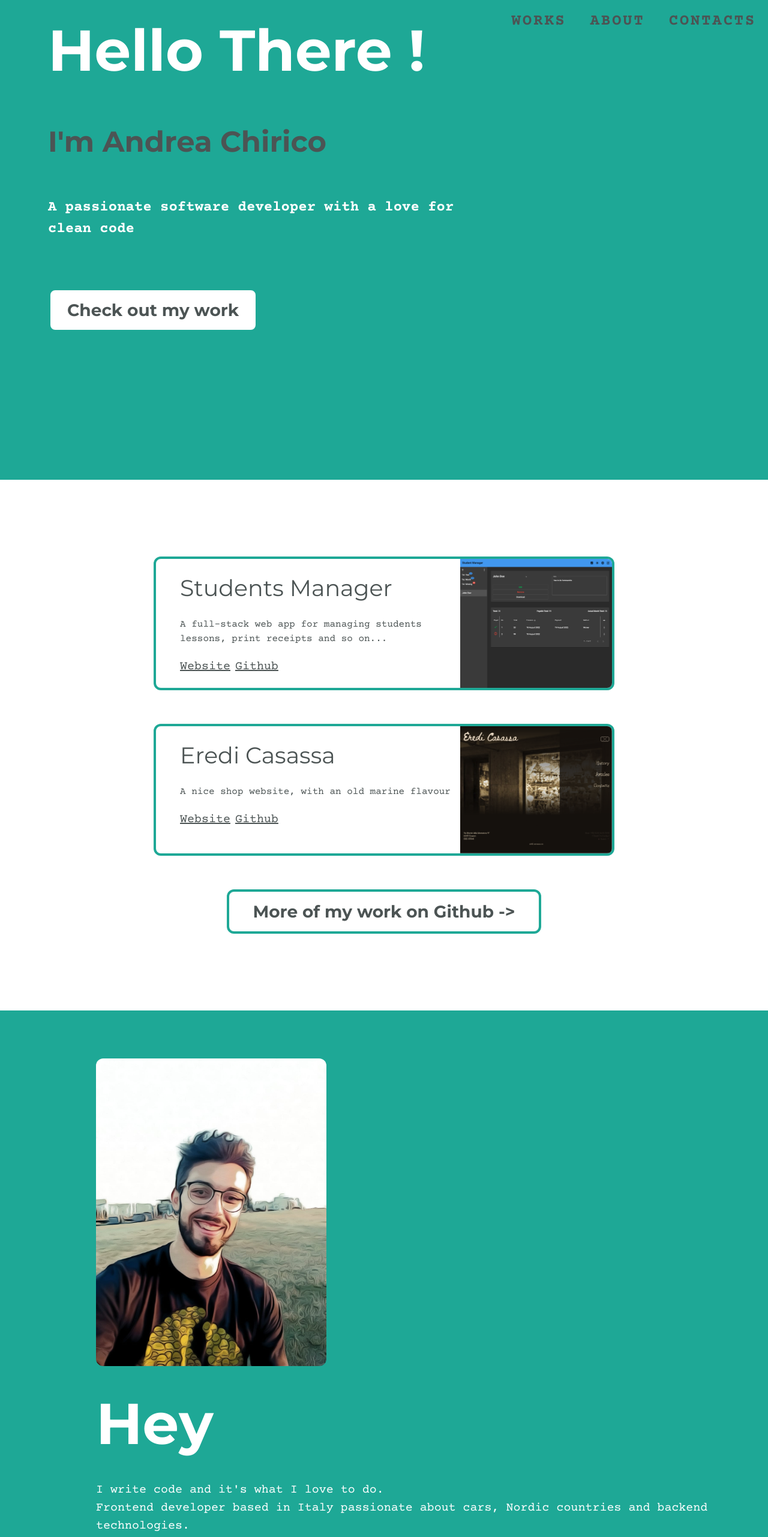
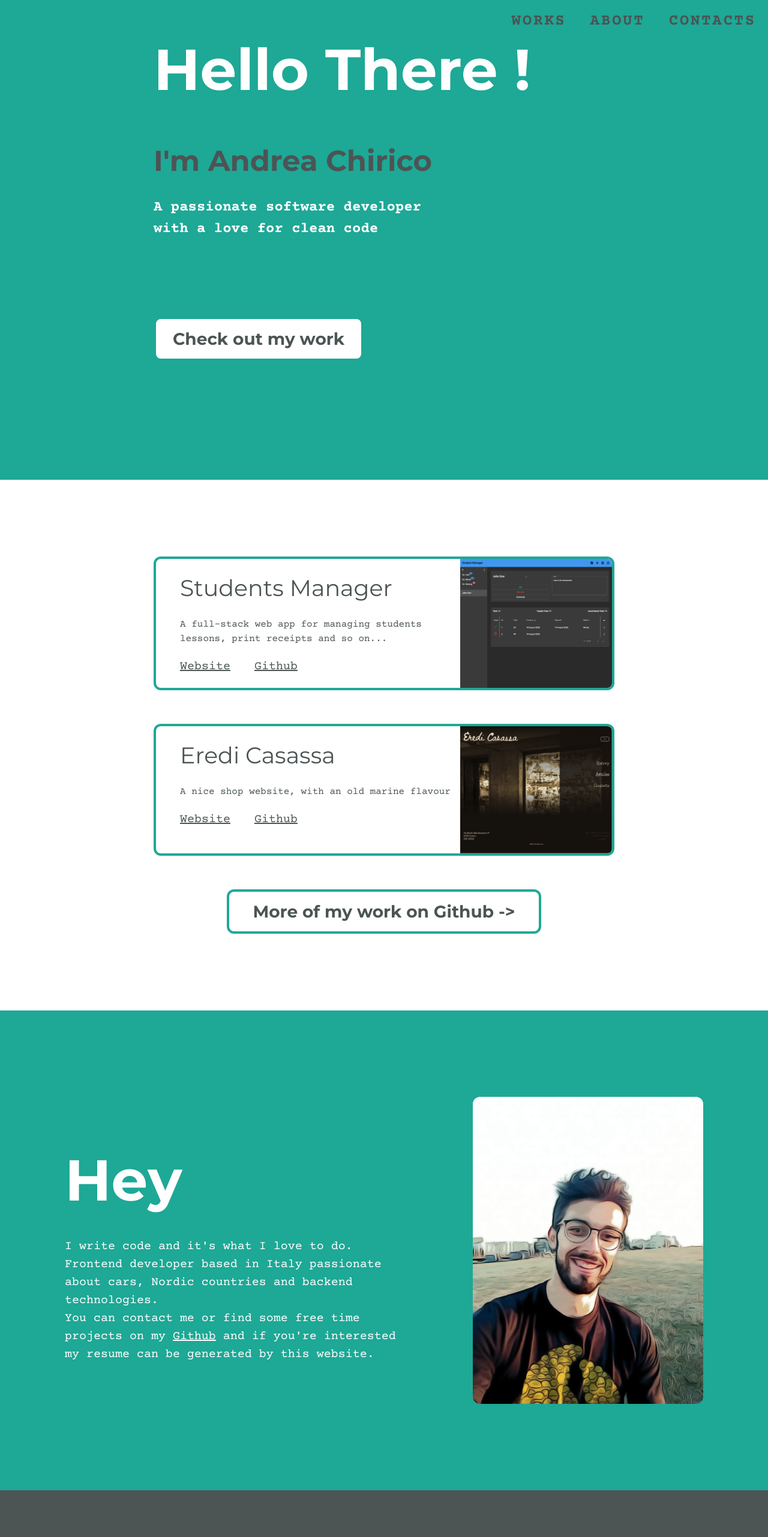
Before and after one commit to andreachirico11/portfolio, a Next.js app: page / in a window 1280 px wide. Shown: the top 2563 px of the page at 60% size. Built offline with nearby package versions, Linux system fonts and the light colour scheme; no server answers.

Commit message:
feat: desktop layout

```diff
--- a/components/cards/WorkCard.tsx
+++ b/components/cards/WorkCard.tsx
@@ -2,7 +2,6 @@ import Image from 'next/image';
 import React from 'react';
 import { useShowAnimationContext } from '../../context/ShowAnimationContext';
 import { Anchor } from '../utils/Anchor';
-import { IconLink } from '../utils/IconLink';
 
 interface Props {
   title: string;
@@ -25,7 +24,7 @@ export const WorkCard: React.FC<Props> = ({ title, description, github, website,
           {description}
         </p>
         <div className='flex justify-evenly'>
-          <Anchor label='website' url={website} className='mr-2' />
+          <Anchor label='website' url={website} className='mr-2 tablet:mr-10' />
           <Anchor label='github' url={github} />
         </div>
       </div>
--- a/components/sections/About.tsx
+++ b/components/sections/About.tsx
@@ -12,7 +12,7 @@ export const About: React.FC<Props> = () => {
 
   return (
     <>
-      <div className='w-2/3 max-w-sm tablet:mr-auto' ref={animationRefImg}>
+      <div className='w-2/3 max-w-sm' ref={animationRefImg}>
         <Image
           width={1080}
           height={441}
@@ -21,9 +21,9 @@ export const About: React.FC<Props> = () => {
           className='rounded-custom w-100'
         />
       </div>
-      <div className='text-center text-white tablet:text-left' ref={animationRefContent}>
-        <h4 className='my-10 h1 tablet:my-6'>Hey</h4>
-        <p className='p-m'>
+      <div className='text-center text-white desktop:text-left' ref={animationRefContent}>
+        <h4 className='my-10 h1 tablet:my-6 desktop:mt-0'>Hey</h4>
+        <p className='p-m max-w-[584px] desktop:mr-24'>
           I write code and it&#39;s what I love to do.
           <br />
           Frontend developer based in Italy passionate about cars, Nordic countries and backend
--- a/components/sections/Contacts.tsx
+++ b/components/sections/Contacts.tsx
@@ -69,8 +69,14 @@ export const Contacts: React.FC<Props> = ({ isCvProtected }) => {
 
   return (
     <>
-      <EmailForm className='w-3/5 text-white ' onSubmit={onEmailSubmit} />
-      <div className='grid w-3/5 gap-4 my-12' ref={animationRef}>
+      <EmailForm
+        className='w-3/5 text-white desktop:max-w-lg desktop:row-span-2 desktop:ml-auto'
+        onSubmit={onEmailSubmit}
+      />
+      <div
+        className='grid w-3/5 gap-4 my-12 desktop:mr-auto desktop:mt-auto desktop:mb-0 desktop:gap-8'
+        ref={animationRef}
+      >
         <h4 className='text-white h4'>You can find me on</h4>
         <AnchorWithIcon
           href='https://www.linkedin.com/in/andrea-chirico-b5b98b143/'
@@ -91,7 +97,10 @@ export const Contacts: React.FC<Props> = ({ isCvProtected }) => {
       {isCvProtected ? (
         <TokenForm onSubmit={onTokenSubmit} />
       ) : (
-        <EmptyForm className='w-3/5 text-white' onSubmit={onUnprotectedSubmit} />
+        <EmptyForm
+          className='w-3/5 text-white desktop:mr-auto desktop:mb-auto'
+          onSubmit={onUnprotectedSubmit}
+        />
       )}
     </>
   );
--- a/components/sections/Intro.tsx
+++ b/components/sections/Intro.tsx
@@ -7,11 +7,12 @@ interface Props {}
 export const Intro: React.FC<Props> = () => {
   return (
     <>
-      <div className='flex flex-col justify-end h-[50vh] mb-14 mobile:mb-20'>
+      <div className='flex flex-col justify-end h-[50vh] mb-14 desktop:mb-32'>
         <h1 className='text-white h1'>Hello There !</h1>
         <h2 className='mt-8 h2 text-gray mobile:mt-11'>I&apos;m Andrea Chirico</h2>
-        <p className='mt-10 text-white mobile:mt-14 p-lg tablet:w-2/3'>
-          A passionate software developer with a love for clean code{' '}
+        <p className='mt-10 text-white desktop:mt-6 mobile:mt-14 p-lg tablet:w-2/3'>
+          A passionate software developer <br className='hidden desktop:inline' /> with a love for
+          clean code
         </p>
       </div>
       <AnchorButton
--- a/components/utils/IconLink.tsx
+++ /dev/null
@@ -1,26 +0,0 @@
-import Image from 'next/image';
-import React from 'react';
-import { IIconLinkProps } from '../../types';
-
-interface Props extends IIconLinkProps {}
-
-const defaultDimension = 34;
-
-export const IconLink: React.FC<Props> = ({
-  href,
-  imageSrc,
-  alt,
-  width = defaultDimension,
-  height = defaultDimension,
-  classNames = '',
-}) => (
-  <a href={href}>
-    <Image
-      width={width}
-      height={height}
-      src={imageSrc}
-      alt={alt}
-      className={`w-auto h-10 transition duration-300 ease-in-out hover:scale-110 hover:rotate-180 ${classNames}`}
-    />
-  </a>
-);
--- a/pages/index.tsx
+++ b/pages/index.tsx
@@ -21,7 +21,10 @@ export default function Home({ isCvProtected }: HomeProps) {
     <div>
       <ModalsContainer />
       <Header />
-      <Section section={sections()[0]} className='!block bg-goodGreen pl-8 pr-2 tablet:px-20'>
+      <Section
+        section={sections()[0]}
+        className='!block bg-goodGreen pl-8 pr-2 tablet:px-20 desktop:pl-[20%]'
+      >
         <Intro />
       </Section>
       <Section
@@ -33,11 +36,14 @@ export default function Home({ isCvProtected }: HomeProps) {
       </Section>
       <Section
         section={sections()[2]}
-        className='px-10 py-20 tablet:pl-40 tablet:items-start bg-goodGreen'
+        className='px-10 py-20 bg-goodGreen desktop:flex-row-reverse desktop:items-center desktop:pl-10'
       >
         <About />
       </Section>
-      <Section section={sections()[3]} className='pt-[4rem] bg-gray pb-4'>
+      <Section
+        section={sections()[3]}
+        className='pt-[4rem] bg-gray pb-4 desktop:grid desktop:grid-cols-2 desktop:justify-items-center desktop:gap-x-40 desktop:gap-y-14'
+      >
         <Contacts isCvProtected={isCvProtected} />
       </Section>
       <a id='downloadAnchor' className='hidden'></a>
--- a/tailwind.config.js
+++ b/tailwind.config.js
@@ -10,7 +10,7 @@ module.exports = {
       screens: {
         mobile: '390px',
         tablet: '834px',
-        desktop: '1500px',
+        desktop: '1200px',
       },
       colors: {
         goodGreen: '#1EA896',
--- a/types/index.ts
+++ b/types/index.ts
@@ -1,5 +1,4 @@
 export * from './Sections';
-export * from './IIconLinkProps';
 export * from './modals/ModalProps';
 export * from './modals/ModalConfig';
 export * from './ShowAnimationContext';
```
Also changed, not shown: types/IIconLinkProps.ts (deleted, +0 -8 lines).
